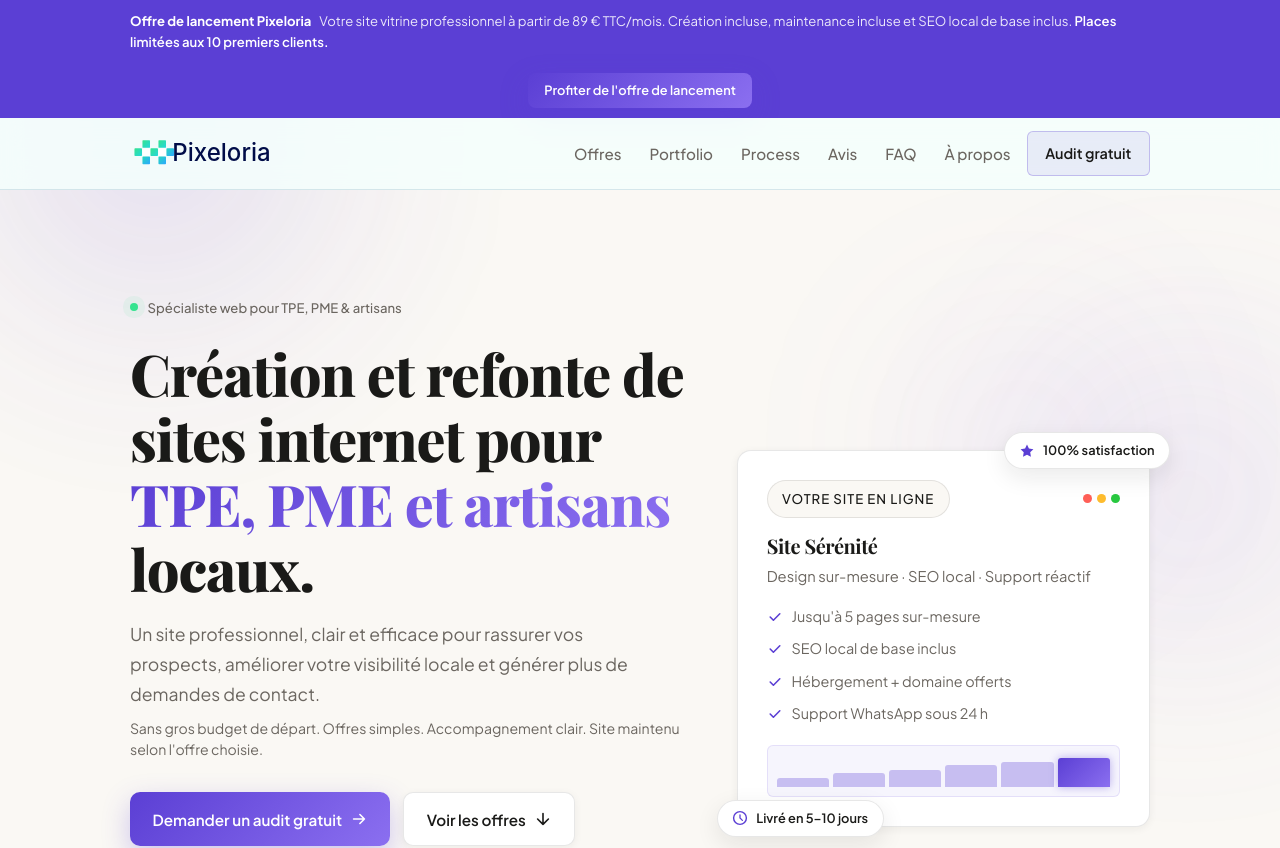
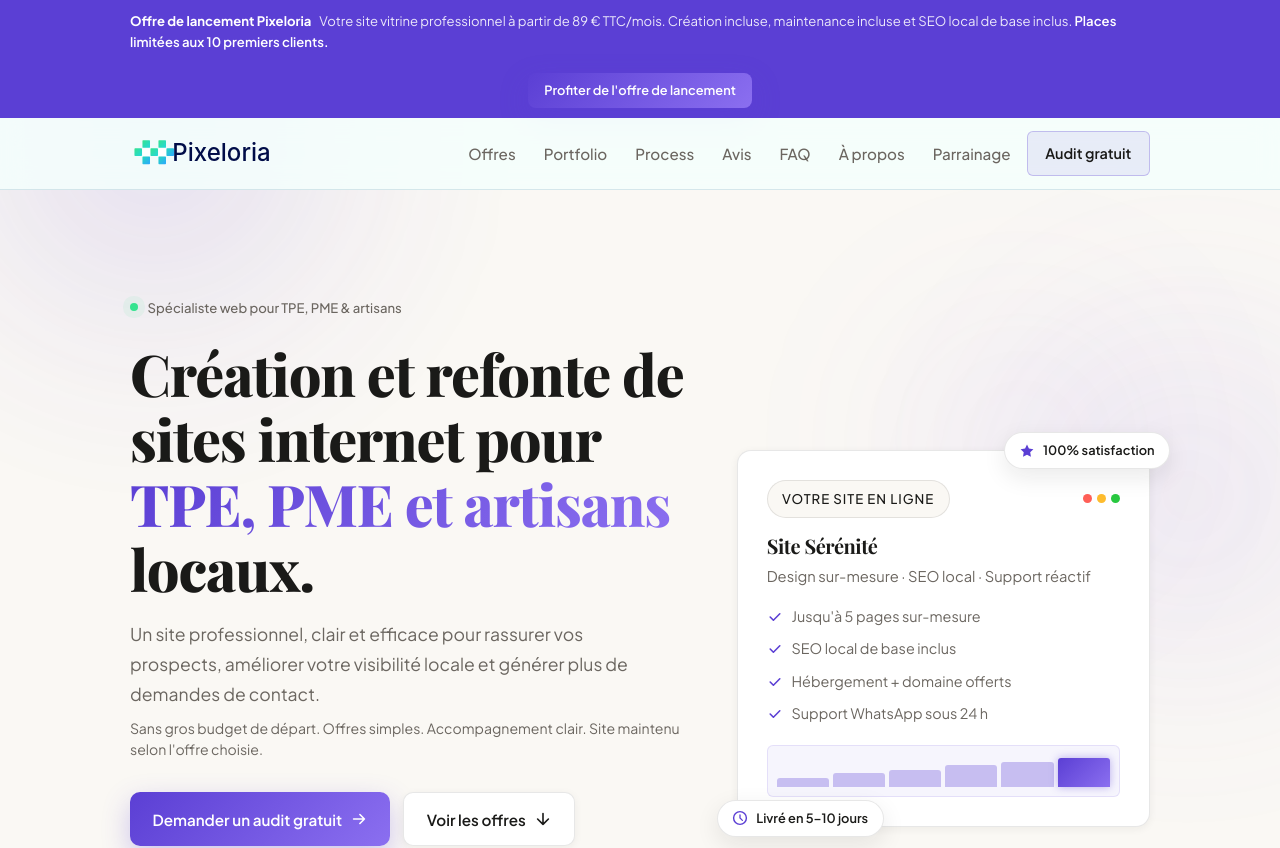
Before and after one commit to FabienGB69/Pixeloria-agence-web, a Next.js app: page / in a window 1280 px wide. Shown: the top 848 px of the page. Built offline with nearby package versions, Linux system fonts and the light colour scheme; no server answers.

Commit message:
feat(header): add /parrainage link in main navigation
https://claude.ai/code/session_01P5d5GcBoCUjJacq26yG8Vu

```diff
--- a/components/layout/Header.tsx
+++ b/components/layout/Header.tsx
@@ -60,6 +60,7 @@ export default function Header() {
           <a href="#testimonials" className="nav-link" onClick={closeMenu}>Avis</a>
           <a href="#faq" className="nav-link" onClick={closeMenu}>FAQ</a>
           <Link href="/a-propos" className="nav-link" onClick={closeMenu}>À propos</Link>
+          <Link href="/parrainage" className="nav-link" onClick={closeMenu}>Parrainage</Link>
           <a href="#contact" className="btn btn-nav" onClick={closeMenu}>Audit gratuit</a>
         </nav>
 
```
